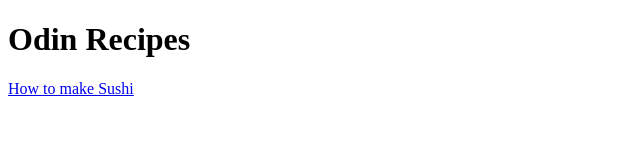
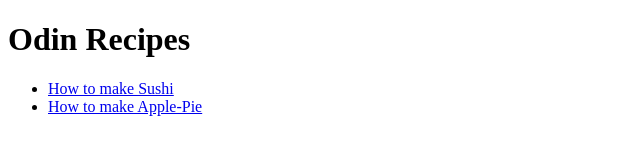
Before and after one commit to theodorhagen/odin-recipes, a plain HTML site: page index.html in a window 1280 px wide. Shown: the whole page, without its empty margins (0-640 px from the left). Drawn offline with Linux system fonts and the light colour scheme.

Commit message:
Create hyperlink to apple-pie recipe

```diff
--- a/index.html
+++ b/index.html
@@ -7,7 +7,12 @@
 </head>
 <body>
     <h1>Odin Recipes</h1>
-    <a href="./recipes/sushi.html">How to make Sushi</a>
+        <ul>
+            <li><a href="./recipes/sushi.html">How to make Sushi</a></li>
+            <li><a href="./recipes/apple-pie.html">How to make Apple-Pie</a></li>
+        </ul>
+
+
 
 </body>
 </html>
```
